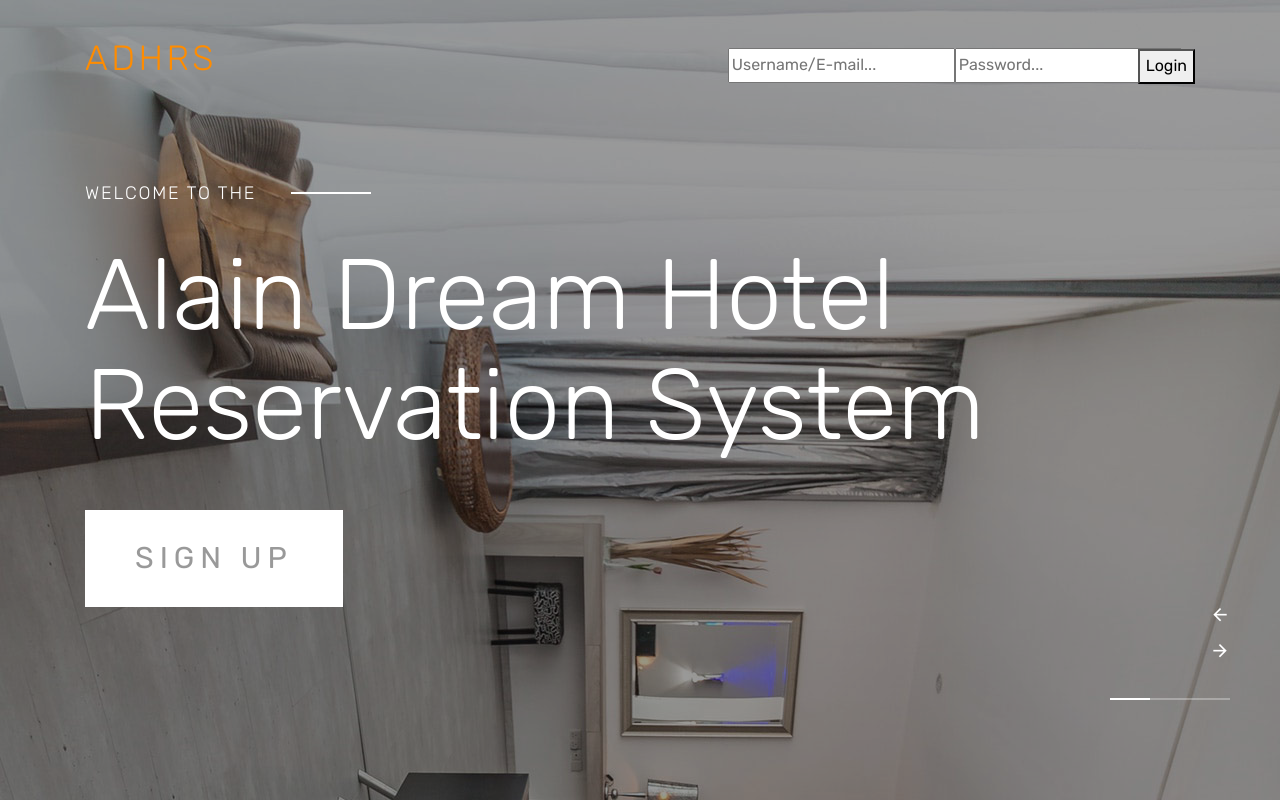
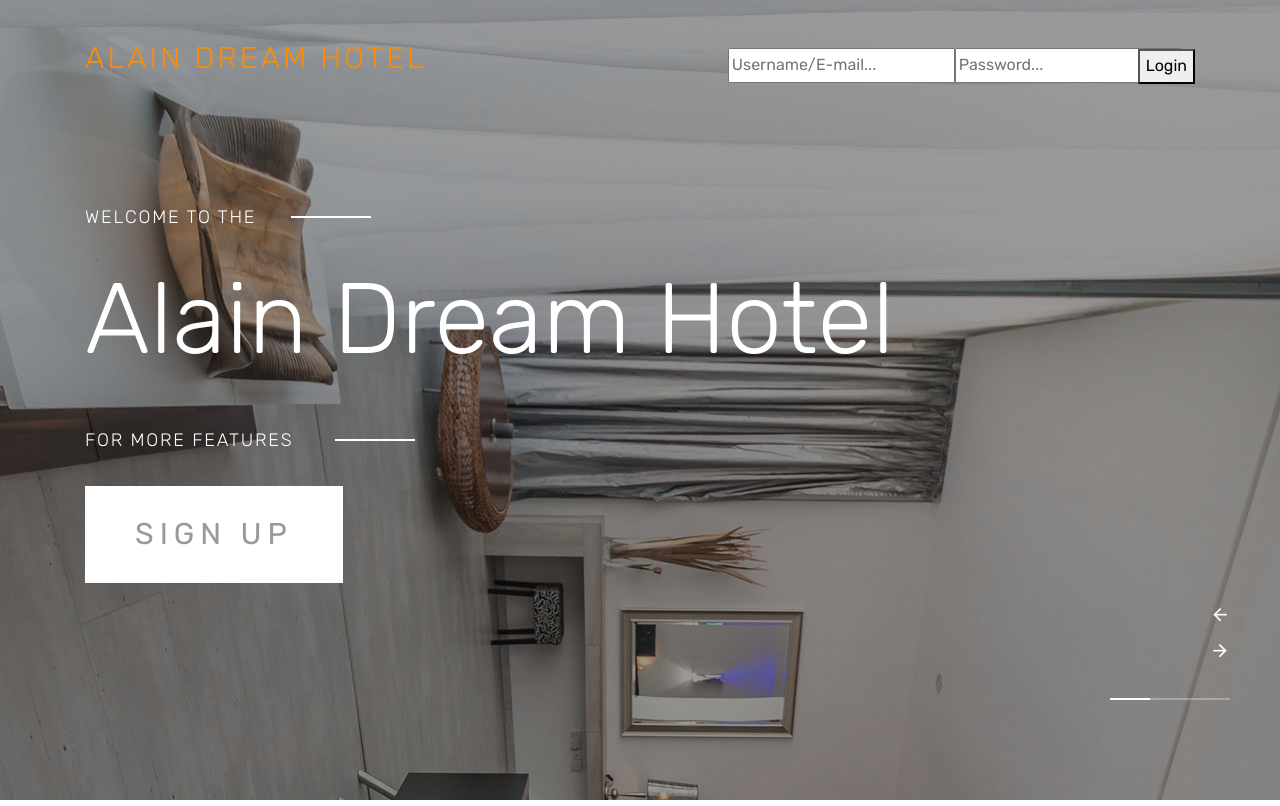
Before and after one commit to Hameon4/Hotel-Reservation-System, a PHP site: page / in a window 1280 px wide. Shown: the top 806 px of the page. Run offline with PHP 8.4, Linux system fonts and the light colour scheme; some libraries are stand-ins or nearby versions; some web fonts are replaced.

Commit message:
3rd commit

```diff
--- a/header.php
+++ b/header.php
@@ -38,7 +38,7 @@
 
   <nav class="navbar navbar-expand-lg navbar-dark ftco_navbar bg-dark ftco-navbar-light" id="ftco-navbar">
     <div class="container">
-      <a class="navbar-brand" href="index.php" style="font-size: 35px; color: darkorange;">ADHRS</a>
+      <a class="navbar-brand" href="index.php" style="font-size: 30px; color: darkorange;">Alain Dream Hotel</a>
       <button class="navbar-toggler" type="button" data-toggle="collapse" data-target="#ftco-nav" aria-controls="ftco-nav" aria-expanded="false" aria-label="Toggle navigation">
         <span class="oi oi-menu"></span> Menu
       </button>
--- a/includes/booking.inc.php
+++ b/includes/booking.inc.php
@@ -15,7 +15,7 @@
      $stmt = mysqli_stmt_init($conn);
 
      if(!mysqli_stmt_prepare($stmt, $sql)) {
-       header("Location: ../signup.php?error=sqlerror");
+       header("Location: ../booking.php?error=sqlerror");
        exit();
      }
 
@@ -24,7 +24,7 @@
        mysqli_stmt_bind_param($stmt, "ssssss", $username, $checkinDate, $checkoutDate, $roomType, $paymentType, $roomNumber);
        mysqli_stmt_execute($stmt);
        // mysqli_stmt_store_result($stmt); for fecthing from database purposes
-       header("Location: ../index.php?signup=success");
+       header("Location: ../booking.php?signup=success");
        exit();
      }
    }
--- a/index.php
+++ b/index.php
@@ -23,13 +23,13 @@
             <div class="row align-items-center">
               <div class="col-md-10">
                 <span class="subheading-sm">Welcome to the</span>
-                <h2 class="heading">Alain Dream Hotel Reservation System</h2>
+                <h2 class="heading">Alain Dream Hotel</h2>
                 <?php
                   if (isset($_SESSION['userId'])) {
                     echo '<p><a href="booking.php" class="btn py-4 px-5 btn-primary" style="font-size: 30px;">Book Now</a></p>';
                   }
                   else {
-                    echo '<p><a href="signup.php" class="btn py-4 px-5 btn-primary" style="font-size: 30px;">Sign Up</a></p>';
+                    echo '<p><span class="subheading-sm">For More Features</span><br><a href="signup.php" class="btn py-4 px-5 btn-primary" style="font-size: 30px;">Sign Up</a></p>';
                   }
 
                 ?>
@@ -42,13 +42,13 @@
             <div class="row align-items-center">
               <div class="col-md-10">
                 <span class="subheading-sm">Welcome</span>
-                <h2 class="heading">Bigger &amp; Better</h2>
+                <h2 class="heading">Bigger & Better</h2>
                 <?php
                   if (isset($_SESSION['userId'])) {
                     echo '<p><a href="booking.php" class="btn py-4 px-5 btn-primary" style="font-size: 30px;">Book Now</a></p>';
                   }
                   else {
-                    echo '<p><a href="signup.php" class="btn py-4 px-5 btn-primary" style="font-size: 30px;">Sign Up</a></p>';
+                    echo '<p><span class="subheading-sm">For More Features</span><br><a href="signup.php" class="btn py-4 px-5 btn-primary" style="font-size: 30px;">Sign Up</a></p>';
                   }
                 ?>
               </div>
@@ -60,13 +60,13 @@
             <div class="row align-items-center">
               <div class="col-md-10">
                 <span class="subheading-sm">Welcome</span>
-                <h2 class="heading">All the Best Foods &amp; Drinks</h2>
+                <h2 class="heading">Great Foods & Drinks</h2>
                 <?php
                   if (isset($_SESSION['userId'])) {
                     echo '<p><a href="booking.php" class="btn py-4 px-5 btn-primary" style="font-size: 30px;">Book Now</a></p>';
                   }
                   else {
-                    echo '<p><a href="signup.php" class="btn py-4 px-5 btn-primary" style="font-size: 30px;">Sign Up</a></p>';
+                    echo '<p><span class="subheading-sm">For More Features</span><br><a href="signup.php" class="btn py-4 px-5 btn-primary" style="font-size: 30px;">Sign Up</a></p>';
                   }
 
                 ?>
```
Also changed, not shown: booking.php (+16 -4 lines), signup.php (line endings or trailing spaces), 1 other file.
